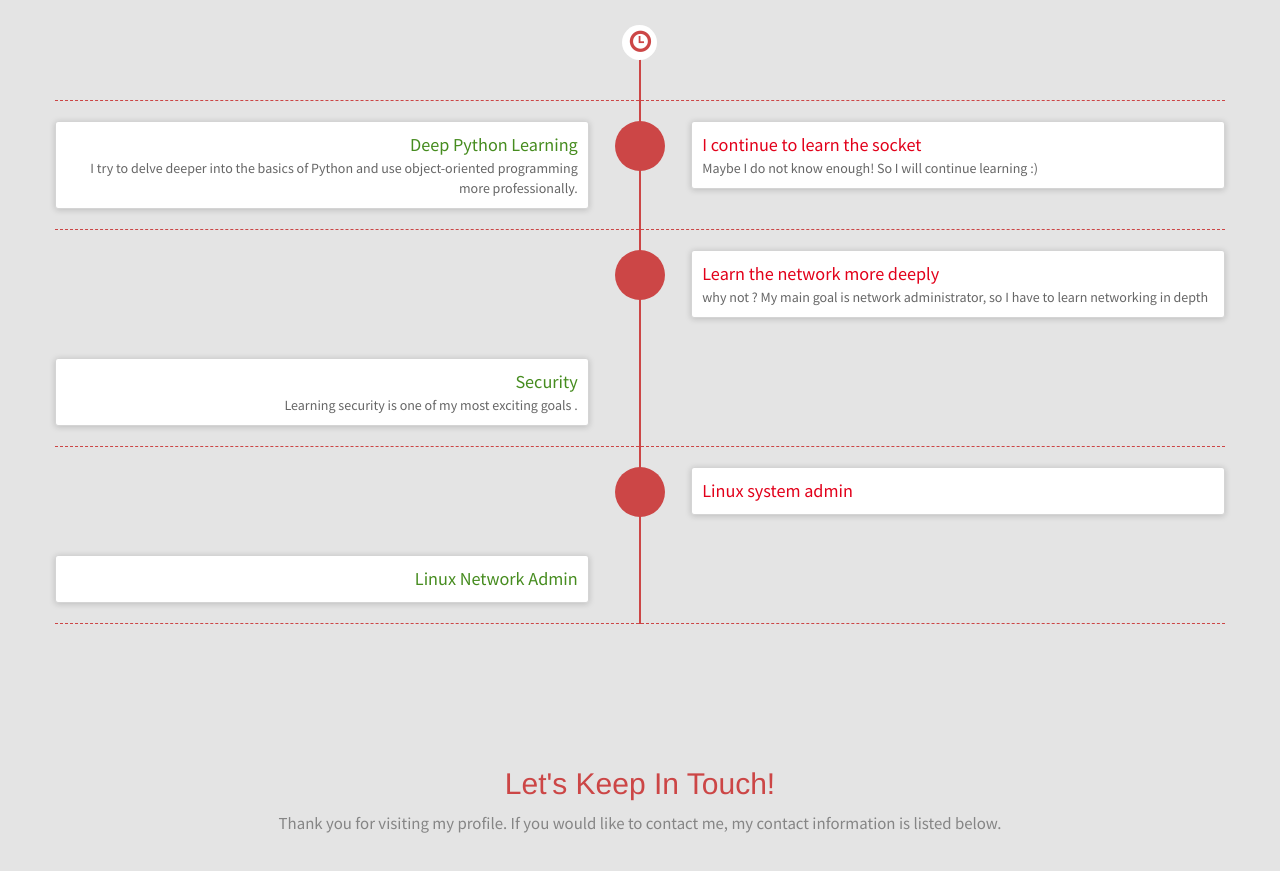
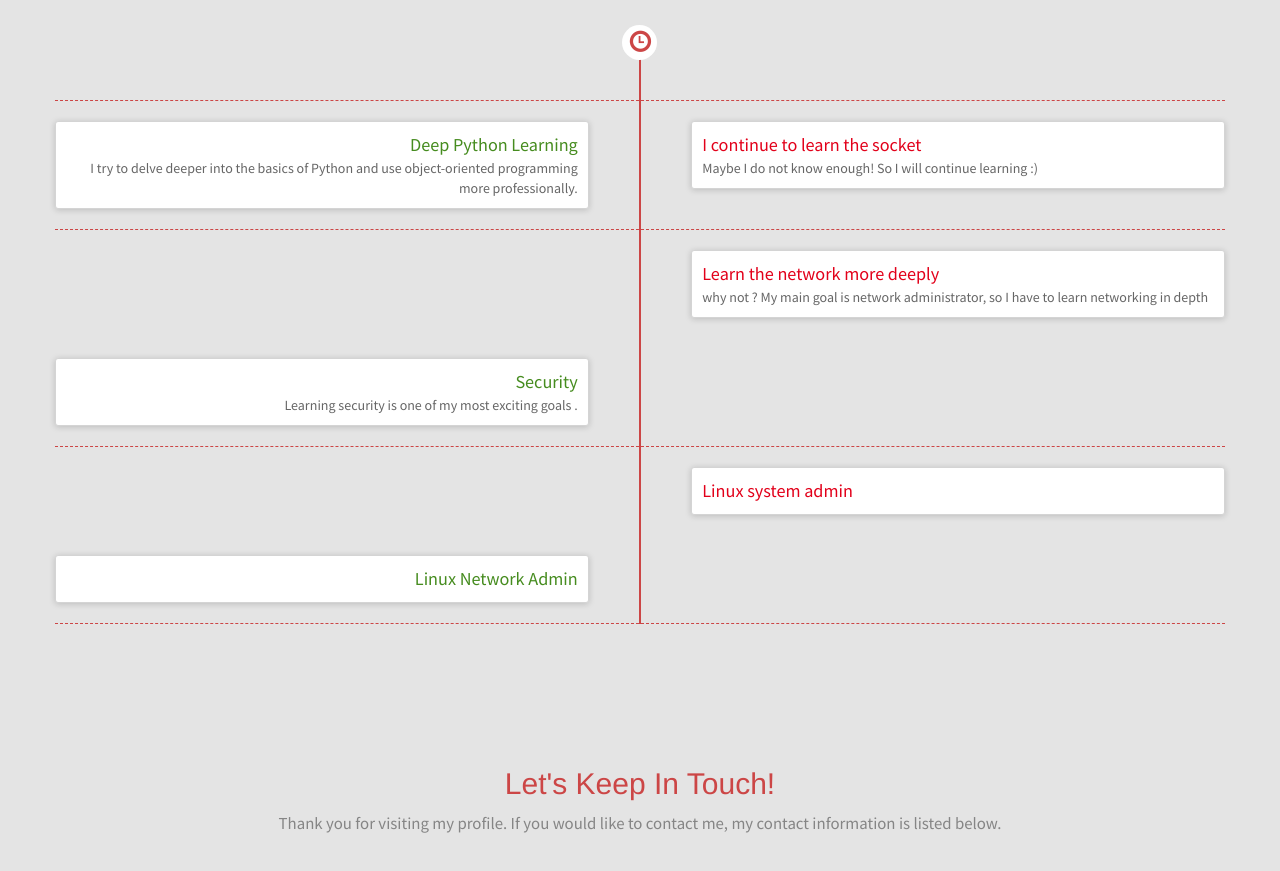
Before and after one commit to AdolfMacro/mani, a plain HTML site: page index.html in a window 1280 px wide. Shown: the part 2800-3671 px from the top of the page. Drawn offline with Linux system fonts and the light colour scheme.

Commit message:
Update index.html

```diff
--- a/index.html
+++ b/index.html
@@ -288,7 +288,6 @@
     </div>
     <div class="row timeline-movement">
 
-        <div class="timeline-badge"></div>
 
 
         <div class="col-sm-6  timeline-item">
@@ -326,7 +325,6 @@
     <div class="row timeline-movement">
 
 
-        <div class="timeline-badge"></div>
 
         <div class="col-sm-offset-6 col-sm-6  timeline-item">
             <div class="row">
@@ -361,7 +359,6 @@
     <div class="row timeline-movement">
 
 
-        <div class="timeline-badge"></div>
 
         <div class="col-sm-offset-6 col-sm-6  timeline-item">
             <div class="row">
```
